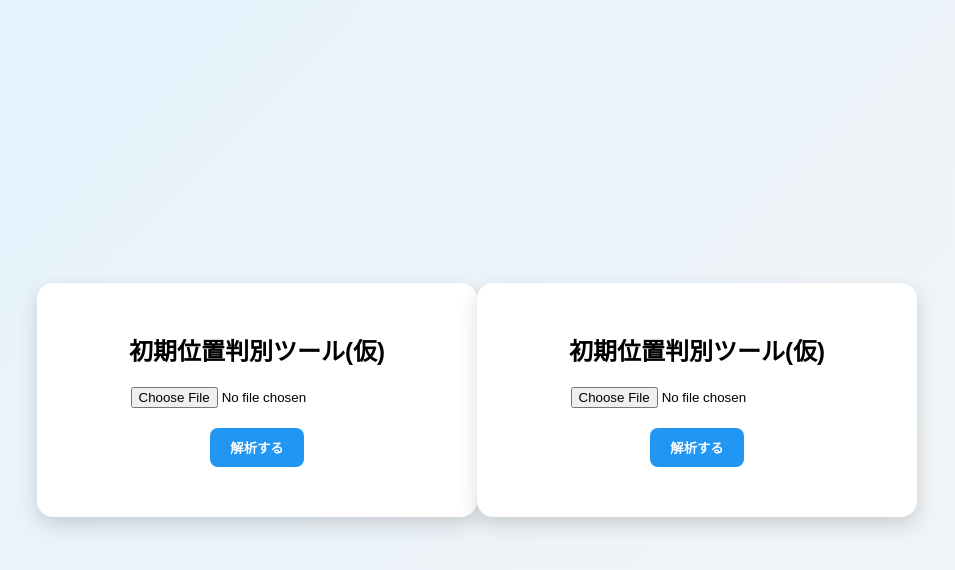
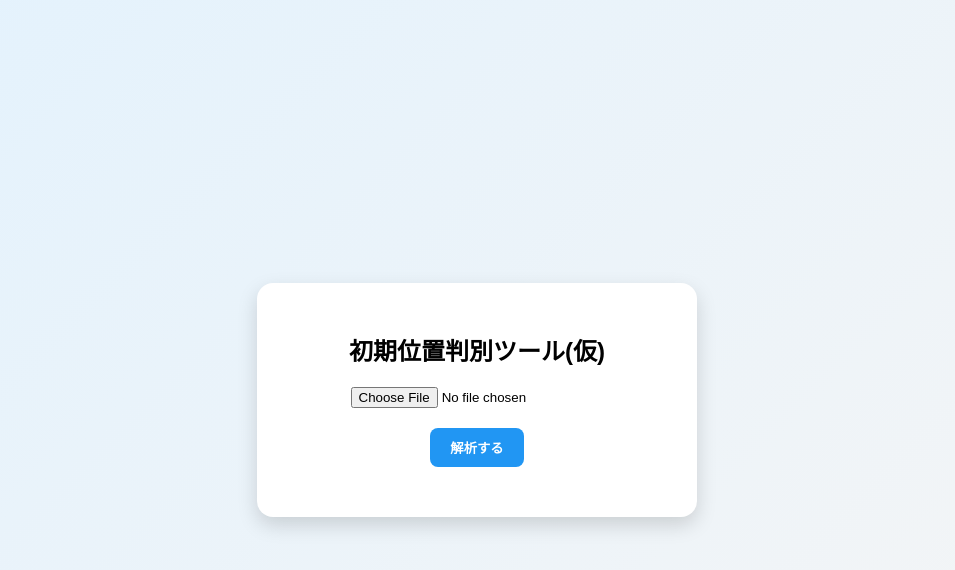
Before and after one commit to sudat1maru/syokiiti, a Flask app: page / in a window 1280 px wide. Shown: the top 570 px of the page, without its empty margins (163-1118 px from the left). Run offline with Flask 3, Linux system fonts and the light colour scheme.

Commit message:
Update index.html

```diff
--- a/templates/index.html
+++ b/templates/index.html
@@ -159,165 +159,4 @@ function displayResult(data) {
 </script>
 
 </body>
-</html><!DOCTYPE html>
-<html>
-<head>
-    <title>初期位置判別ツール(仮)</title>
-    <style>
-        body {
-            font-family: Arial;
-            background: linear-gradient(135deg, #e3f2fd, #f5f5f5);
-            display: flex;
-            justify-content: center;
-            align-items: center;
-            height: 100vh;
-            margin: 0;
-        }
-
-        .box {
-            background: white;
-            padding: 30px;
-            border-radius: 16px;
-            box-shadow: 0 8px 20px rgba(0,0,0,0.15);
-            text-align: center;
-            width: 380px;
-        }
-
-        h2 {
-            margin-bottom: 20px;
-        }
-
-        input {
-            margin-bottom: 10px;
-        }
-
-        button {
-            margin-top: 10px;
-            padding: 10px 20px;
-            border: none;
-            background: #2196F3;
-            color: white;
-            border-radius: 8px;
-            cursor: pointer;
-            font-weight: bold;
-        }
-
-        button:hover {
-            background: #1976D2;
-        }
-
-        #preview {
-            margin-top: 15px;
-        }
-
-        #preview img {
-            width: 100%;
-            border-radius: 8px;
-        }
-
-        #result {
-            margin-top: 20px;
-        }
-
-        .item {
-            padding: 10px;
-            margin-bottom: 8px;
-            border-radius: 8px;
-            background: #f0f0f0;
-        }
-
-        .label {
-            font-weight: bold;
-        }
-
-        .index {
-            font-size: 18px;
-            color: #e91e63;
-        }
-
-        .error {
-            color: red;
-            font-weight: bold;
-        }
-    </style>
-</head>
-
-<body>
-
-<div class="box">
-    <h2>初期位置判別ツール(仮)</h2>
-
-    <input type="file" id="image" onchange="previewImage()">
-    <br>
-    <button onclick="upload()">解析する</button>
-
-    <div id="preview"></div>
-
-    <div id="result"></div>
-</div>
-
-<script>
-function previewImage() {
-    const file = document.getElementById("image").files[0];
-    const preview = document.getElementById("preview");
-
-    if (file) {
-        const url = URL.createObjectURL(file);
-        preview.innerHTML = `<img src="${url}">`;
-    }
-}
-
-function upload() {
-    const file = document.getElementById("image").files[0];
-
-    if (!file) {
-        alert("画像を選択してね");
-        return;
-    }
-
-    const formData = new FormData();
-    formData.append("image", file);
-
-    fetch("/upload", {
-        method: "POST",
-        body: formData
-    })
-    .then(res => res.json())
-    .then(data => {
-        displayResult(data);
-    });
-}
-
-function displayResult(data) {
-    let html = "";
-
-    const order = ["1st", "2nd", "3rd", "4th"];
-
-    order.forEach(label => {
-        if (data[label]) {
-            let item = data[label];
-
-            if (item.index !== null) {
-                html += `
-                    <div class="item">
-                        <div class="label">${label}</div>
-                        <div class="index">番号: ${item.index}</div>
-                        <div>Y: ${item.y}</div>
-                    </div>
-                `;
-            } else {
-                html += `
-                    <div class="item error">
-                        ${label} → 範囲外
-                    </div>
-                `;
-            }
-        }
-    });
-
-    document.getElementById("result").innerHTML = html;
-}
-</script>
-
-</body>
 </html>
```
